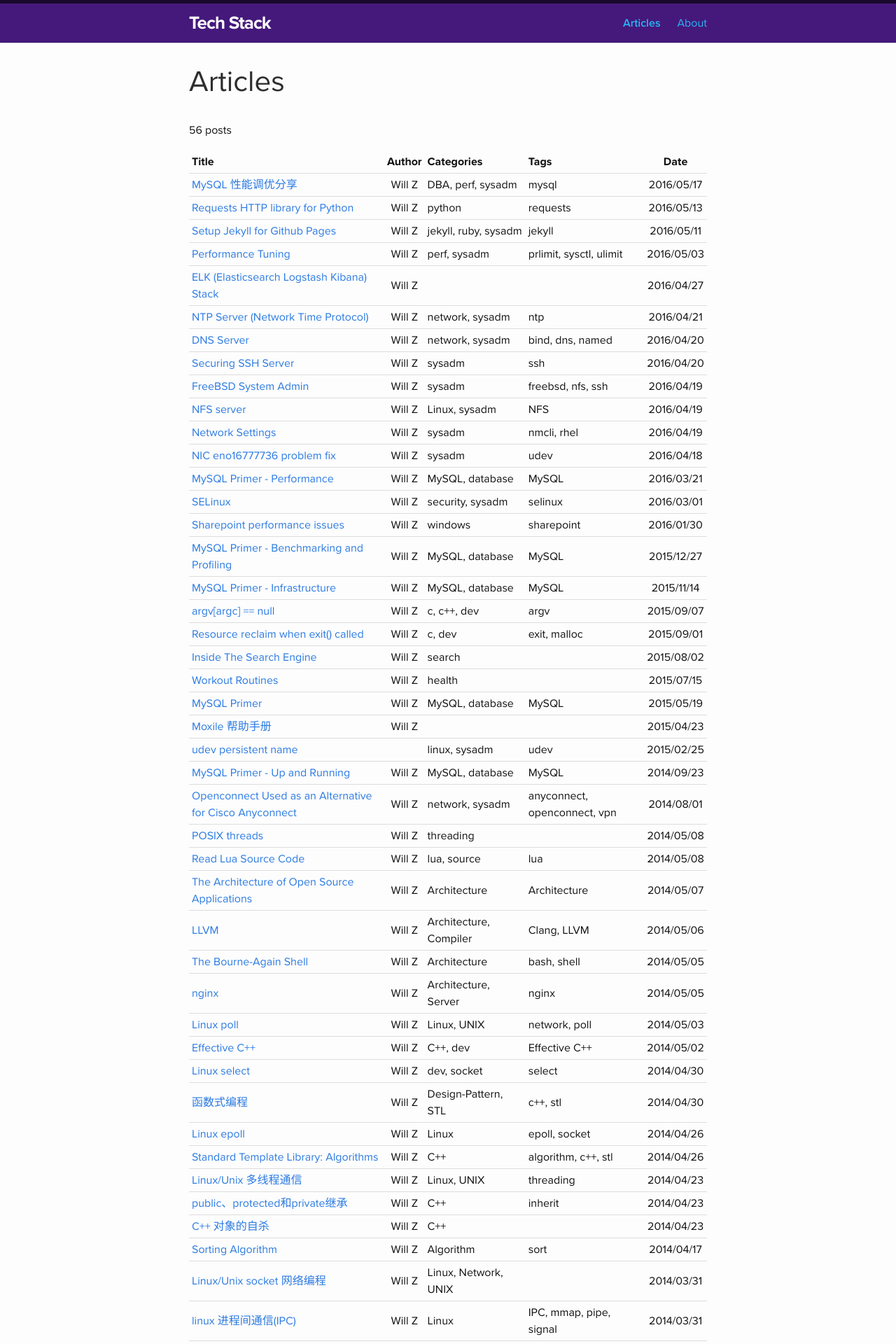
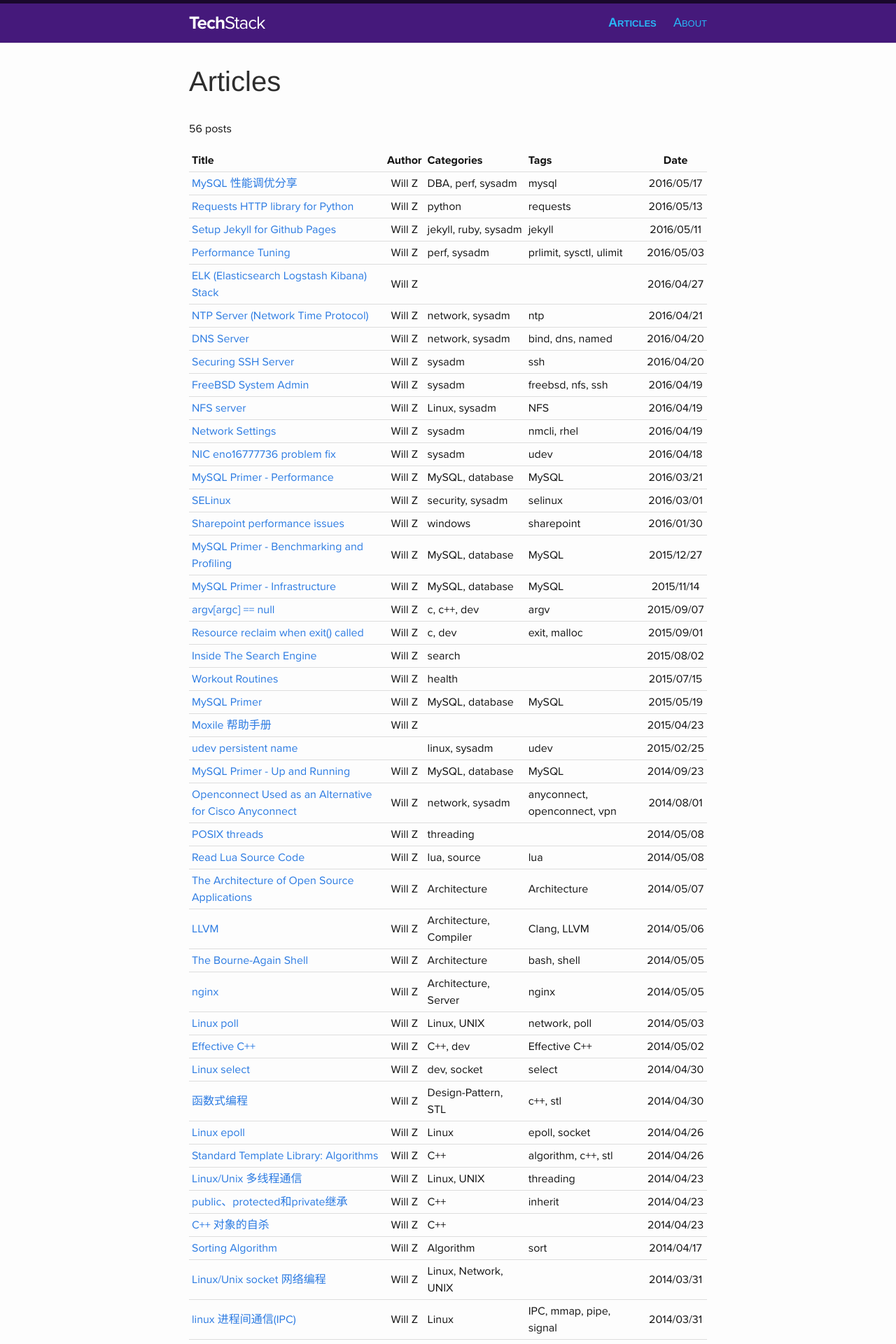
Before and after one commit to oxnz/oxnz.github.io, a Jekyll site: the page built from articles.md, in a window 1280 px wide. Shown: the top 1920 px of the page at 70% size. Built offline with Jekyll 4.4.1, drawn with Linux system fonts in a browser that asks for light colours.

Commit message:
update style add header

```diff
--- a/_includes/header.html
+++ b/_includes/header.html
@@ -2,7 +2,9 @@
 
   <div class="wrapper">
 
-    <a class="site-title" href="{{ site.baseurl }}/">{{ site.title }}</a>
+    <a class="site-title" href="{{ site.baseurl }}/">
+      <span class="tech">Tech</span><span class="stack">Stack</span>
+    </a>
 
     <nav class="site-nav">
       <a href="#" class="menu-icon">
--- a/_sass/_custom.scss
+++ b/_sass/_custom.scss
@@ -1,3 +1,7 @@
+/**
+ * Copyright (C) 2016 Will Z, All Rights Reserved.
+ */
+
 body {
 	-webkit-font-smoothing: antialiased;
 	-moz-osx-font-smoothing: grayscale;
@@ -13,12 +17,23 @@
 	font-weight: bold;
 }
 
+.site-header .site-title > .tech {
+	font-weight: bold;
+}
+
+.site-header .site-title > .stack {
+	font-weight: lighter;
+}
+
 .site-header a:hover {
 	text-decoration:none;
 }
 
 .site-nav .page-link {
 	color: #29B6F6;
+	font-family: "Helvetica Neue", Helvetica, Arial, sans-serif;
+	font-size: 18px;
+	font-variant: small-caps;
 }
 
 .site-nav span.page-link {
@@ -27,9 +42,12 @@
 
 .post-title {
 	letter-spacing: normal;
+	font-size: 40px;
 	line-height: 1.2;
 	margin-bottom: 10px;
 	color: #2d2d2d;
+	font-weight: 300;
+	font-family: "Helvetica Neue", Helvetica, Arial, sans-serif;
 }
 
 .post-link {
@@ -117,6 +135,7 @@
 
 table {
 	border-collapse: collapse;
+	margin-bottom: 15px;
 }
 
 th,
```
